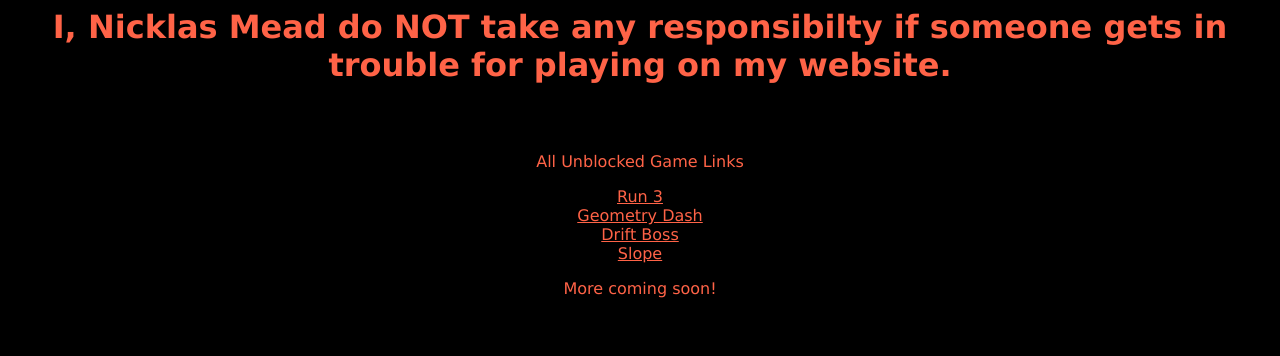
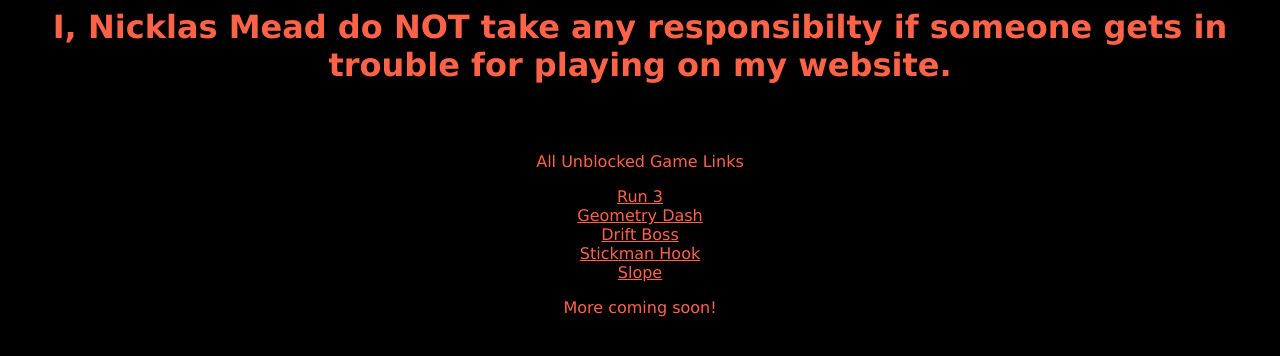
Before and after one commit to nicksdumbsites/NicksGames, a plain HTML site: page index.html in a window 1280 px wide. Drawn offline with Linux system fonts and the light colour scheme.

Commit message:
Update index.html

```diff
--- a/index.html
+++ b/index.html
@@ -28,6 +28,7 @@
 <a href="https://nicksdumbsites.github.io/Run-3-Unblocked/">Run 3</a><br>
 <a href="https://nicksdumbsites.github.io/Geometry-Dash-Unblocked/">Geometry Dash</a><br>
 <a href="https://nicksdumbsites.github.io/Drift-Boss-Unblocked/">Drift Boss</a><br>
+<a href="https://nicksdumbsites.github.io/Stickman-Hook-Unblocked/">Stickman Hook</a><br>
 <a href="https://nicksdumbsites.github.io/Slope-Unblocked/">Slope</a><br>
 <p>More coming soon!</p>
 </body>
```
